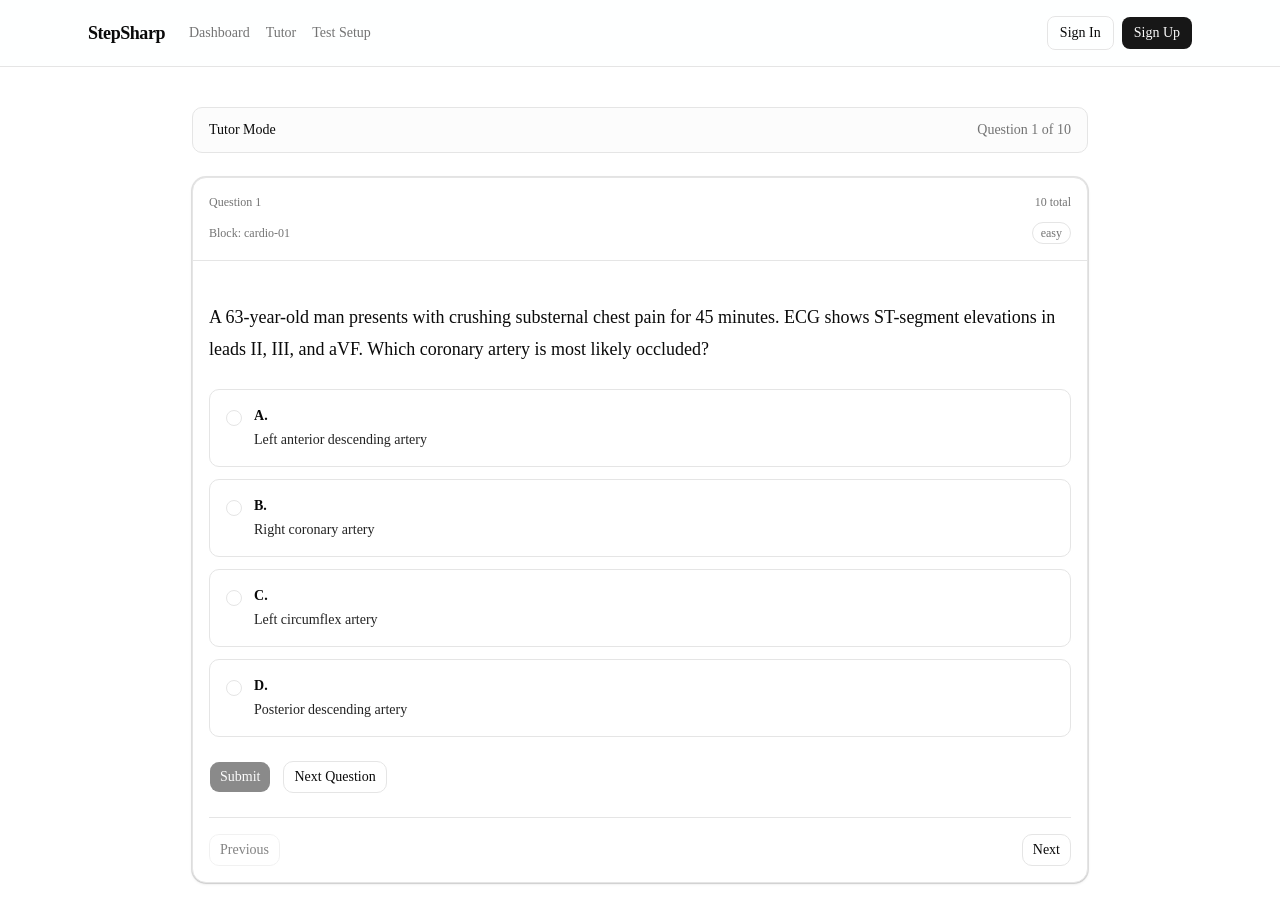
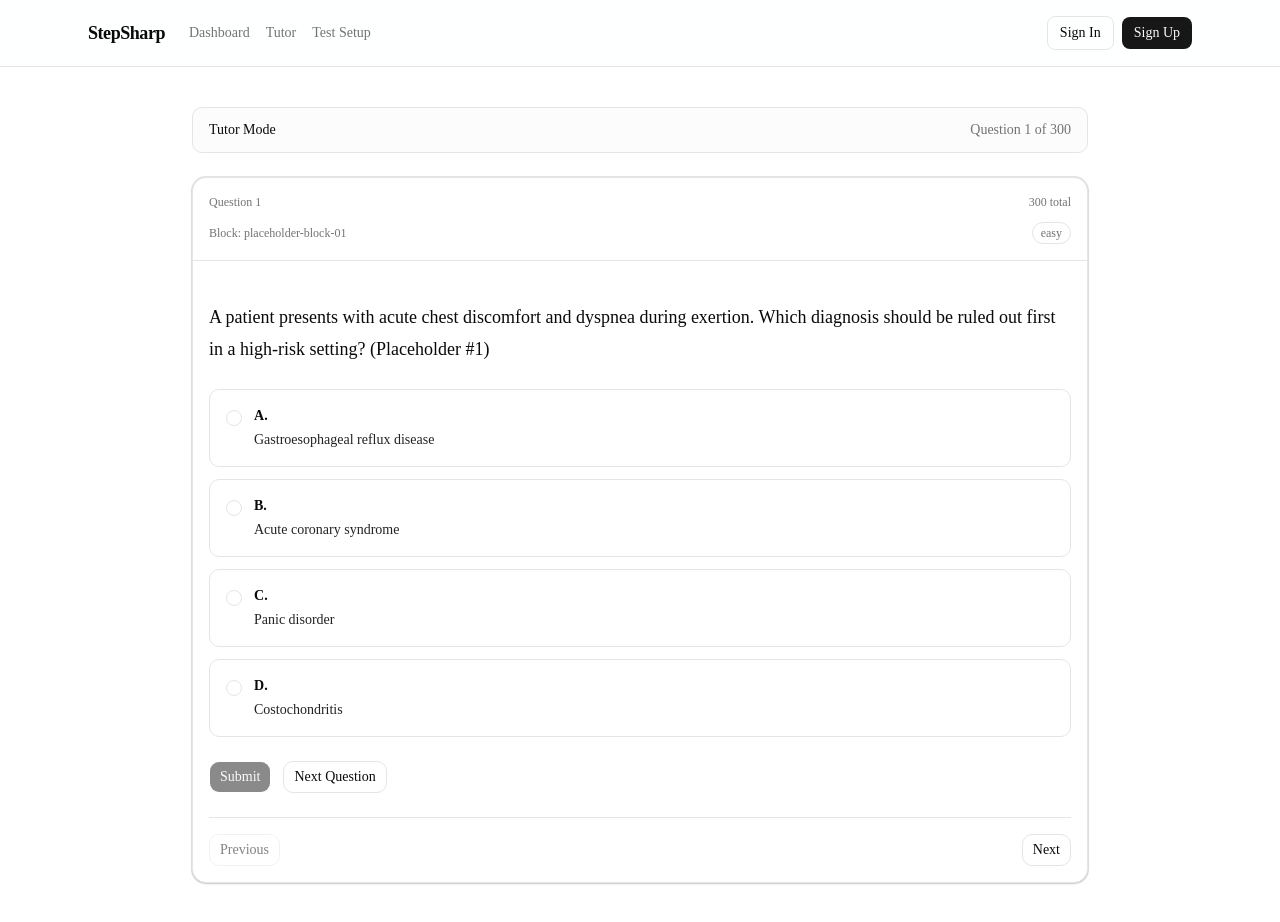
Before and after one commit to rzounlom/stepsharp, a Next.js app: page /tutor in a window 1280 px wide. Built offline with nearby package versions, Linux system fonts and the light colour scheme.

Commit message:
feat: implement question navigation and loading states in TestSessionPage, enhance session management in TestSessionProvider

```diff
--- a/app/test/session/page.tsx
+++ b/app/test/session/page.tsx
@@ -78,6 +78,27 @@ export default function TestSessionPage() {
   const canGoPrevious = currentQuestionIndex > blockQuestionRange.start;
   const canGoNext = currentQuestionIndex < blockQuestionRange.end - 1;
 
+  useEffect(() => {
+    if (!config || status === "block_complete" || questions.length === 0) {
+      return;
+    }
+
+    if (
+      currentQuestionIndex < blockQuestionRange.start ||
+      currentQuestionIndex >= blockQuestionRange.end
+    ) {
+      goToQuestion(blockQuestionRange.start);
+    }
+  }, [
+    blockQuestionRange.end,
+    blockQuestionRange.start,
+    config,
+    currentQuestionIndex,
+    goToQuestion,
+    questions.length,
+    status,
+  ]);
+
   function formatSeconds(totalSeconds: number) {
     const minutes = Math.floor(totalSeconds / 60)
       .toString()
@@ -107,6 +128,39 @@ export default function TestSessionPage() {
             >
               Go to Test Setup
             </Link>
+          </CardContent>
+        </Card>
+      ) : null}
+
+      {config && questions.length === 0 ? (
+        <Card>
+          <CardContent className="space-y-4 pt-6">
+            <h1 className="text-2xl font-semibold tracking-tight">
+              No Questions Available
+            </h1>
+            <p className="text-muted-foreground">
+              The current test session has no questions. Return to setup and try
+              again.
+            </p>
+            <Link
+              href="/test/setup"
+              className="inline-flex rounded-md border border-border px-4 py-2 text-sm font-medium transition-colors hover:bg-accent"
+            >
+              Back to Test Setup
+            </Link>
+          </CardContent>
+        </Card>
+      ) : null}
+
+      {config && questions.length > 0 && !currentQuestion && status !== "block_complete" ? (
+        <Card>
+          <CardContent className="space-y-4 pt-6">
+            <h1 className="text-2xl font-semibold tracking-tight">
+              Loading Current Question
+            </h1>
+            <p className="text-muted-foreground">
+              Please wait while the current block question is prepared.
+            </p>
           </CardContent>
         </Card>
       ) : null}
--- a/context/test-session-context.tsx
+++ b/context/test-session-context.tsx
@@ -62,6 +62,16 @@ function buildSessionQuestions(config: TestSessionConfig): Question[] {
   return result;
 }
 
+function getBlockIndexRange(
+  currentBlock: number,
+  questionsPerBlock: number,
+  totalQuestions: number,
+) {
+  const start = Math.max(0, (currentBlock - 1) * questionsPerBlock);
+  const end = Math.min(start + questionsPerBlock, totalQuestions);
+  return { start, end };
+}
+
 export function TestSessionProvider({
   children,
 }: Readonly<{ children: React.ReactNode }>) {
@@ -107,7 +117,7 @@ export function TestSessionProvider({
         answers: {},
         flaggedQuestions: {},
         blockTimeRemainingSeconds: config.minutesPerBlock * 60,
-        status: "in_progress",
+        status: sessionQuestions.length > 0 ? "in_progress" : "finished",
       });
     }
 
@@ -122,30 +132,62 @@ export function TestSessionProvider({
     }
 
     function goToNextQuestion() {
-      setState((prev) => ({
-        ...prev,
-        currentQuestionIndex: Math.min(
-          prev.currentQuestionIndex + 1,
-          Math.max(prev.questions.length - 1, 0),
-        ),
-      }));
+      setState((prev) => {
+        if (!prev.config) {
+          return prev;
+        }
+
+        const { start, end } = getBlockIndexRange(
+          prev.currentBlock,
+          prev.config.questionsPerBlock,
+          prev.questions.length,
+        );
+        const maxIndex = Math.max(end - 1, start);
+
+        return {
+          ...prev,
+          currentQuestionIndex: Math.min(prev.currentQuestionIndex + 1, maxIndex),
+        };
+      });
     }
 
     function goToPreviousQuestion() {
-      setState((prev) => ({
-        ...prev,
-        currentQuestionIndex: Math.max(prev.currentQuestionIndex - 1, 0),
-      }));
+      setState((prev) => {
+        if (!prev.config) {
+          return prev;
+        }
+
+        const { start } = getBlockIndexRange(
+          prev.currentBlock,
+          prev.config.questionsPerBlock,
+          prev.questions.length,
+        );
+
+        return {
+          ...prev,
+          currentQuestionIndex: Math.max(prev.currentQuestionIndex - 1, start),
+        };
+      });
     }
 
     function goToQuestion(index: number) {
-      setState((prev) => ({
-        ...prev,
-        currentQuestionIndex: Math.min(
-          Math.max(index, 0),
-          Math.max(prev.questions.length - 1, 0),
-        ),
-      }));
+      setState((prev) => {
+        if (!prev.config) {
+          return prev;
+        }
+
+        const { start, end } = getBlockIndexRange(
+          prev.currentBlock,
+          prev.config.questionsPerBlock,
+          prev.questions.length,
+        );
+        const maxIndex = Math.max(end - 1, start);
+
+        return {
+          ...prev,
+          currentQuestionIndex: Math.min(Math.max(index, start), maxIndex),
+        };
+      });
     }
 
     function toggleFlag(questionId: string) {
@@ -161,6 +203,10 @@ export function TestSessionProvider({
     function nextBlock() {
       setState((prev) => {
         if (!prev.config) {
+          return prev;
+        }
+
+        if (prev.status !== "block_complete") {
           return prev;
         }
 
--- a/data/questions.ts
+++ b/data/questions.ts
@@ -1,184 +1,101 @@
 import type { Question } from "@/types/question";
 
-export const questions: Question[] = [
+const BASE_QUESTIONS: Omit<Question, "id" | "blockId">[] = [
   {
-    id: "q-001",
-    blockId: "cardio-01",
-    stem: "A 63-year-old man presents with crushing substernal chest pain for 45 minutes. ECG shows ST-segment elevations in leads II, III, and aVF. Which coronary artery is most likely occluded?",
+    stem: "A patient presents with acute chest discomfort and dyspnea during exertion. Which diagnosis should be ruled out first in a high-risk setting?",
     choices: [
-      { label: "A", text: "Left anterior descending artery" },
-      { label: "B", text: "Right coronary artery" },
-      { label: "C", text: "Left circumflex artery" },
-      { label: "D", text: "Posterior descending artery" },
+      { label: "A", text: "Gastroesophageal reflux disease" },
+      { label: "B", text: "Acute coronary syndrome" },
+      { label: "C", text: "Panic disorder" },
+      { label: "D", text: "Costochondritis" },
     ],
     correctAnswer: "B",
     explanation:
-      "Inferior STEMI (II, III, aVF) is most commonly due to right coronary artery occlusion.",
+      "Potentially life-threatening causes such as acute coronary syndrome must be considered first.",
     educationalObjective:
-      "Recognize ECG territory patterns to localize culprit vessels in acute MI.",
+      "Prioritize dangerous differentials when evaluating chest pain.",
     topic: "Cardiology",
     difficulty: "easy",
   },
   {
-    id: "q-002",
-    blockId: "cardio-01",
-    stem: "A 72-year-old woman with atrial fibrillation suddenly develops painful left leg pallor and absent distal pulses. What is the best next step?",
+    stem: "A patient with fever, cough, and focal crackles has lobar consolidation on chest imaging. What is the most likely diagnosis?",
     choices: [
-      { label: "A", text: "Compression ultrasound of leg veins" },
-      { label: "B", text: "Start heparin and urgent vascular consultation" },
-      { label: "C", text: "Immediate high-dose statin therapy only" },
-      { label: "D", text: "Observe and reassess in 24 hours" },
+      { label: "A", text: "Viral bronchiolitis" },
+      { label: "B", text: "Community-acquired pneumonia" },
+      { label: "C", text: "Pulmonary embolism" },
+      { label: "D", text: "Sarcoidosis" },
     ],
     correctAnswer: "B",
     explanation:
-      "Acute limb ischemia from embolus requires immediate anticoagulation and urgent revascularization planning.",
+      "Fever with focal findings and lobar infiltrate supports bacterial community-acquired pneumonia.",
     educationalObjective:
-      "Identify acute arterial occlusion and prioritize time-sensitive intervention.",
-    topic: "Cardiology",
-    difficulty: "medium",
-  },
-  {
-    id: "q-003",
-    blockId: "pulm-01",
-    stem: "A 24-year-old woman has recurrent wheezing and nighttime cough twice weekly. FEV1 is 85% predicted between episodes. Which maintenance therapy is most appropriate?",
-    choices: [
-      { label: "A", text: "Daily oral prednisone" },
-      { label: "B", text: "Short-acting beta agonist only" },
-      { label: "C", text: "Low-dose inhaled corticosteroid" },
-      { label: "D", text: "Long-acting muscarinic antagonist monotherapy" },
-    ],
-    correctAnswer: "C",
-    explanation:
-      "Persistent asthma symptoms warrant controller therapy, with low-dose inhaled corticosteroid as first-line treatment.",
-    educationalObjective:
-      "Choose evidence-based step therapy for persistent asthma control.",
+      "Use clinical and imaging clues to diagnose common pulmonary infections.",
     topic: "Pulmonology",
     difficulty: "easy",
   },
   {
-    id: "q-004",
-    blockId: "pulm-01",
-    stem: "A 67-year-old smoker with COPD exacerbation has increased dyspnea and purulent sputum. Which finding most strongly supports giving antibiotics?",
+    stem: "A patient with diabetes has persistent hyperglycemia despite first-line therapy. Which management principle is most appropriate?",
     choices: [
-      { label: "A", text: "Wheezing on auscultation" },
-      { label: "B", text: "Productive cough with purulent sputum" },
-      { label: "C", text: "Respiratory rate of 18/min" },
-      { label: "D", text: "Mild hyperinflation on chest x-ray" },
+      { label: "A", text: "Delay intensification for 12 months" },
+      { label: "B", text: "Escalate therapy based on comorbid risk" },
+      { label: "C", text: "Stop all oral medications" },
+      { label: "D", text: "Treat only with diet changes forever" },
     ],
     correctAnswer: "B",
     explanation:
-      "Purulent sputum in COPD exacerbation suggests bacterial involvement and supports antibiotic therapy.",
+      "Escalation should be individualized based on glycemic control and comorbidity profile.",
     educationalObjective:
-      "Apply exacerbation criteria to treatment decisions in COPD.",
-    topic: "Pulmonology",
-    difficulty: "medium",
-  },
-  {
-    id: "q-005",
-    blockId: "endo-01",
-    stem: "A 34-year-old woman reports weight loss, palpitations, and heat intolerance. Labs show low TSH and high free T4. Which diagnosis is most likely?",
-    choices: [
-      { label: "A", text: "Primary hypothyroidism" },
-      { label: "B", text: "Secondary hypothyroidism" },
-      { label: "C", text: "Primary hyperthyroidism" },
-      { label: "D", text: "Euthyroid sick syndrome" },
-    ],
-    correctAnswer: "C",
-    explanation:
-      "Low TSH with elevated free T4 indicates thyroid hormone excess from a primary thyroid source.",
-    educationalObjective:
-      "Interpret thyroid function tests to distinguish primary from central disorders.",
-    topic: "Endocrinology",
-    difficulty: "easy",
-  },
-  {
-    id: "q-006",
-    blockId: "endo-01",
-    stem: "A patient with type 2 diabetes has persistent A1c elevation despite metformin. He has established ASCVD. Which medication class has proven cardiovascular benefit?",
-    choices: [
-      { label: "A", text: "Sulfonylureas" },
-      { label: "B", text: "DPP-4 inhibitors" },
-      { label: "C", text: "GLP-1 receptor agonists" },
-      { label: "D", text: "Meglitinides" },
-    ],
-    correctAnswer: "C",
-    explanation:
-      "GLP-1 receptor agonists have demonstrated cardiovascular risk reduction in patients with type 2 diabetes and ASCVD.",
-    educationalObjective:
-      "Select glucose-lowering therapy based on comorbidity-driven outcome data.",
+      "Apply risk-based therapeutic intensification in chronic disease management.",
     topic: "Endocrinology",
     difficulty: "medium",
   },
   {
-    id: "q-007",
-    blockId: "id-01",
-    stem: "A 29-year-old woman presents with dysuria and urinary frequency without flank pain or fever. Urinalysis shows leukocyte esterase and nitrites. Most likely diagnosis?",
+    stem: "A hospitalized patient develops watery diarrhea after antibiotic exposure. What initial approach is most appropriate?",
     choices: [
-      { label: "A", text: "Acute uncomplicated cystitis" },
-      { label: "B", text: "Acute pyelonephritis" },
-      { label: "C", text: "Interstitial nephritis" },
-      { label: "D", text: "Nephrolithiasis" },
-    ],
-    correctAnswer: "A",
-    explanation:
-      "Lower urinary tract symptoms with positive nitrites and no systemic features indicate uncomplicated cystitis.",
-    educationalObjective:
-      "Distinguish uncomplicated cystitis from upper urinary tract infection.",
-    topic: "Infectious Disease",
-    difficulty: "easy",
-  },
-  {
-    id: "q-008",
-    blockId: "id-01",
-    stem: "A hospitalized patient develops watery diarrhea after broad-spectrum antibiotics. Stool toxin assay is positive. What is first-line treatment?",
-    choices: [
-      { label: "A", text: "Loperamide only" },
-      { label: "B", text: "Oral vancomycin" },
-      { label: "C", text: "Metronidazole IV only" },
-      { label: "D", text: "Immediate fecal transplant" },
+      { label: "A", text: "Ignore symptoms unless severe dehydration occurs" },
+      { label: "B", text: "Evaluate for C difficile and begin indicated therapy" },
+      { label: "C", text: "Start antidiarrheal monotherapy immediately" },
+      { label: "D", text: "Continue inciting antibiotic without reassessment" },
     ],
     correctAnswer: "B",
     explanation:
-      "Initial episodes of C difficile infection are treated with oral vancomycin in most current practice settings.",
+      "Recent antibiotic use with hospital-onset diarrhea should trigger evaluation and treatment for C difficile.",
     educationalObjective:
-      "Choose guideline-concordant treatment for C difficile infection.",
+      "Identify and manage healthcare-associated infectious diarrhea.",
     topic: "Infectious Disease",
     difficulty: "medium",
   },
   {
-    id: "q-009",
-    blockId: "neuro-01",
-    stem: "A 58-year-old man develops sudden right arm weakness and aphasia lasting 20 minutes, now resolved. Brain CT is normal. What is the best description of this event?",
+    stem: "A patient reports sudden focal neurologic deficit that resolves within an hour. What does this most likely represent?",
     choices: [
-      { label: "A", text: "Complex migraine" },
+      { label: "A", text: "Chronic tension headache" },
       { label: "B", text: "Transient ischemic attack" },
-      { label: "C", text: "Partial seizure" },
-      { label: "D", text: "Subdural hematoma" },
+      { label: "C", text: "Mild dehydration" },
+      { label: "D", text: "Seasonal allergy flare" },
     ],
     correctAnswer: "B",
     explanation:
-      "Transient focal neurologic deficits without infarction on imaging are consistent with TIA.",
+      "Brief focal neurologic symptoms without persistent deficit are concerning for transient ischemic attack.",
     educationalObjective:
-      "Recognize high-risk transient neurologic events requiring urgent secondary prevention.",
+      "Recognize transient cerebrovascular events requiring urgent prevention.",
     topic: "Neurology",
     difficulty: "easy",
   },
-  {
-    id: "q-010",
-    blockId: "neuro-01",
-    stem: "A 31-year-old woman has unilateral throbbing headache with photophobia and nausea, worsened by activity. Which acute therapy is most appropriate for moderate to severe attacks?",
-    choices: [
-      { label: "A", text: "Triptan at symptom onset" },
-      { label: "B", text: "Daily beta blocker at attack onset" },
-      { label: "C", text: "Oral antibiotic therapy" },
-      { label: "D", text: "Lumbar puncture immediately" },
-    ],
-    correctAnswer: "A",
-    explanation:
-      "Triptans are effective acute treatment for moderate to severe migraine when no contraindication exists.",
-    educationalObjective:
-      "Differentiate acute migraine abortive therapy from preventive strategies.",
-    topic: "Neurology",
-    difficulty: "medium",
+];
+
+const TOTAL_PLACEHOLDER_QUESTIONS = 300;
+
+export const questions: Question[] = Array.from(
+  { length: TOTAL_PLACEHOLDER_QUESTIONS },
+  (_, index) => {
+    const base = BASE_QUESTIONS[index % BASE_QUESTIONS.length];
+    const blockNumber = Math.floor(index / 50) + 1;
+
+    return {
+      ...base,
+      id: `q-${String(index + 1).padStart(4, "0")}`,
+      blockId: `placeholder-block-${String(blockNumber).padStart(2, "0")}`,
+      stem: `${base.stem} (Placeholder #${index + 1})`,
+    };
   },
-];
+);
```
